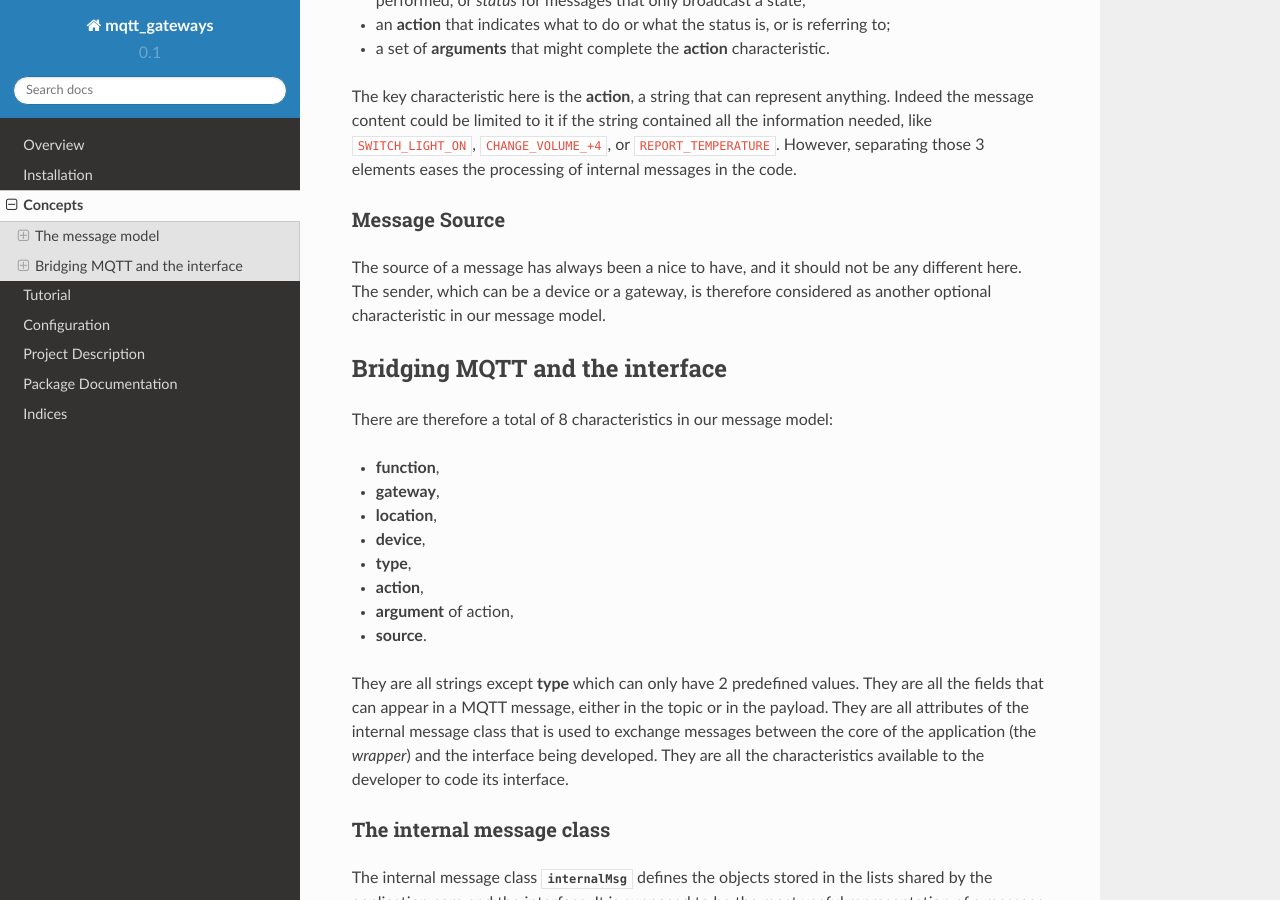
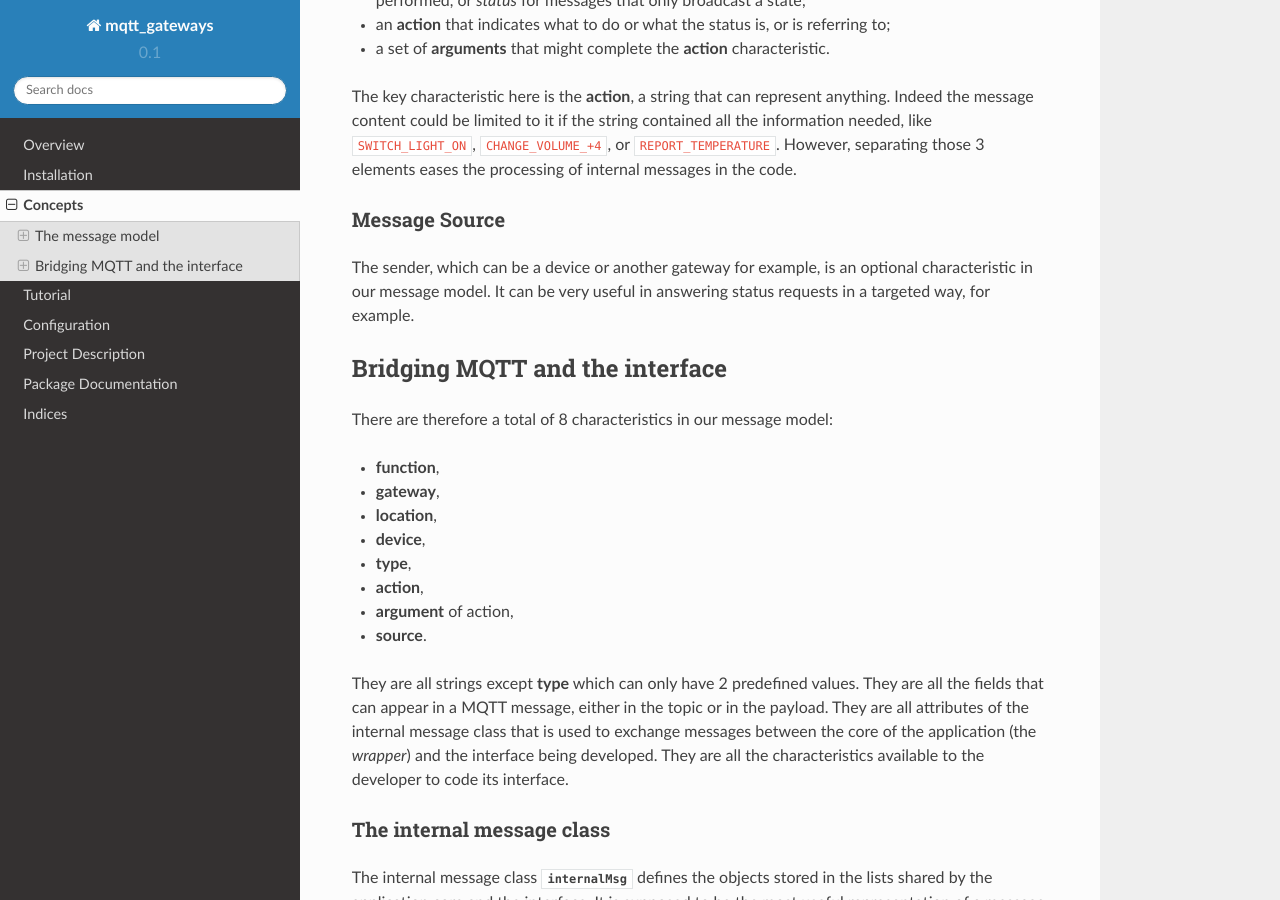
Before and after one commit to ppt000/mqtt_gateways, a Sphinx documentation site: the page built from docs/source/concepts.rst, in a window 1280 px wide and 900 px high, scrolled down 2852 px. Built offline with Sphinx 7.4.7 and the Read the Docs theme 2.0.0, drawn with Linux system fonts in a browser that asks for light colours; pages that are not in the unit, such as notebooks, are missing from menus.

Commit message:
update doc

```diff
--- a/docs/source/concepts.rst
+++ b/docs/source/concepts.rst
@@ -113,10 +113,9 @@ those 3 elements eases the processing of internal messages in the code.
 Message Source
 --------------
 
-The source of a message has always been a nice to have,
-and it should not be any different here.  The sender, which
-can be a device or a gateway, is therefore considered as
-another optional characteristic in our message model.
+The sender, which can be a device or another gateway for example, is
+an optional characteristic in our message model.  It can be very useful in
+answering status requests in a targeted way, for example.
 
 Bridging MQTT and the interface
 *******************************
```
